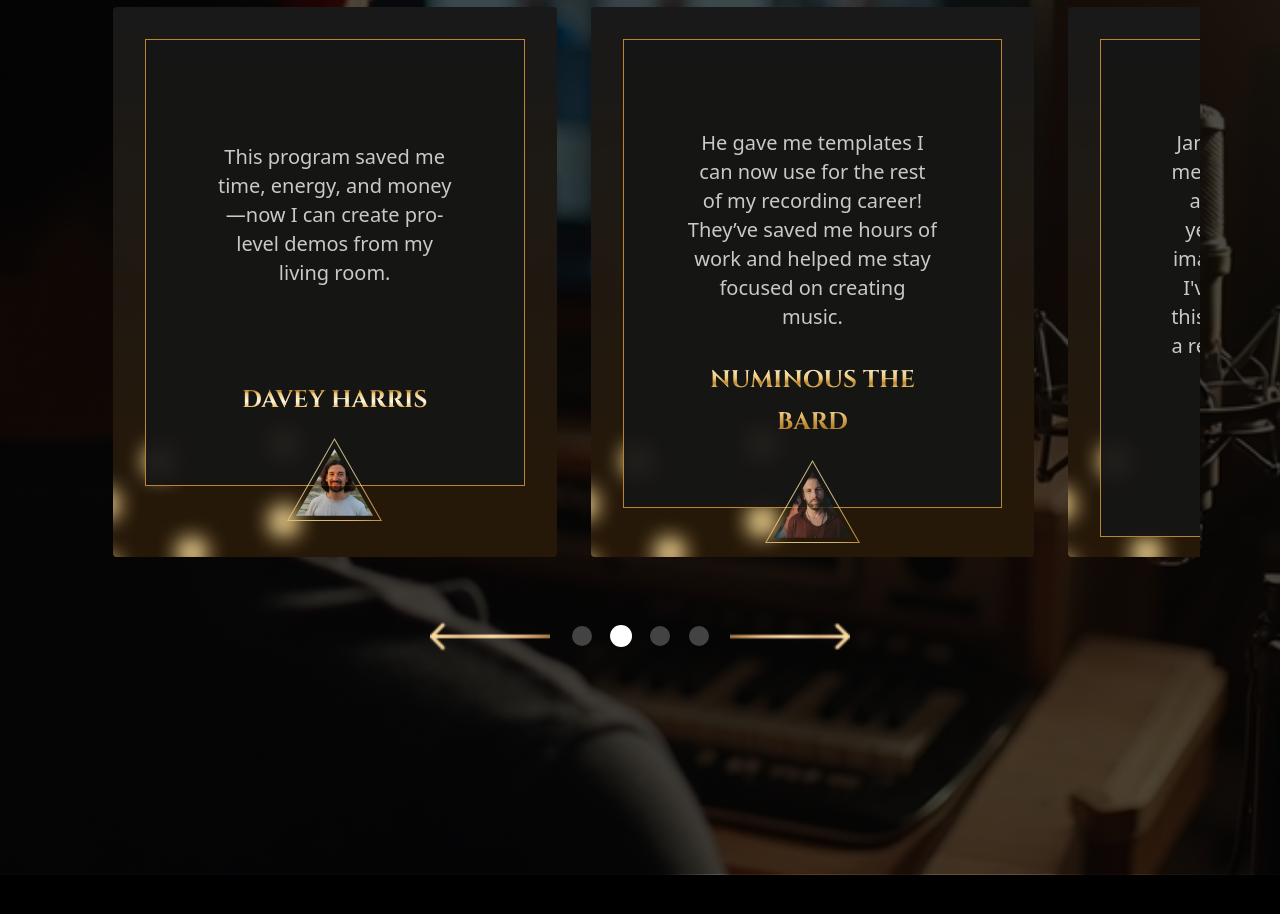
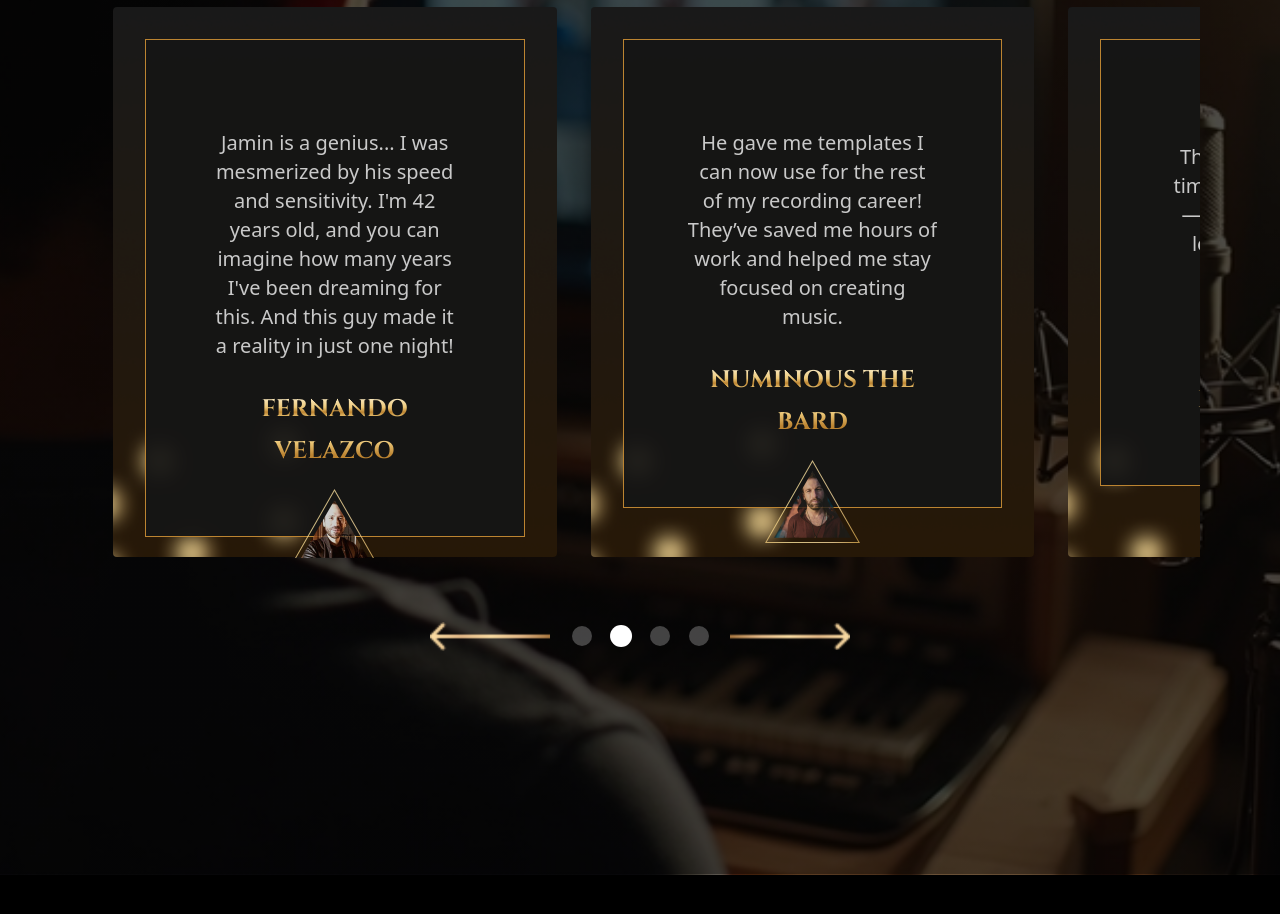
Before and after one commit to brizuela-go/recording-alchemy, a Next.js app: page / in a window 1280 px wide. Shown: the part 5135-6049 px from the top of the page. Built offline with nearby package versions, Linux system fonts and the light colour scheme.

Commit message:
fix: Swap testimonials for correct author attribution

```diff
--- a/app/components/TestimonialsSection.tsx
+++ b/app/components/TestimonialsSection.tsx
@@ -23,9 +23,9 @@ export default function TestimonialsSection() {
     },
     {
       quote:
-        "This program saved me time, energy, and money—now I can create pro-level demos from my living room.",
-      author: "Davey Harris",
-      avatarSrc: "/images/testimonials/Dave.png",
+        "Jamin is a genius... I was mesmerized by his speed and sensitivity. I'm 42 years old, and you can imagine how many years I've been dreaming for this. And this guy made it a reality in just one night!",
+      author: "Fernando Velazco",
+      avatarSrc: "/images/testimonials/Fer.png",
     },
     {
       quote:
@@ -35,9 +35,9 @@ export default function TestimonialsSection() {
     },
     {
       quote:
-        "Jamin is a genius... I was mesmerized by his speed and sensitivity. I'm 42 years old, and you can imagine how many years I've been dreaming for this. And this guy made it a reality in just one night!",
-      author: "Fernando Velazco",
-      avatarSrc: "/images/testimonials/Fer.png",
+        "This program saved me time, energy, and money—now I can create pro-level demos from my living room.",
+      author: "Davey Harris",
+      avatarSrc: "/images/testimonials/Dave.png",
     },
   ];
 
```
